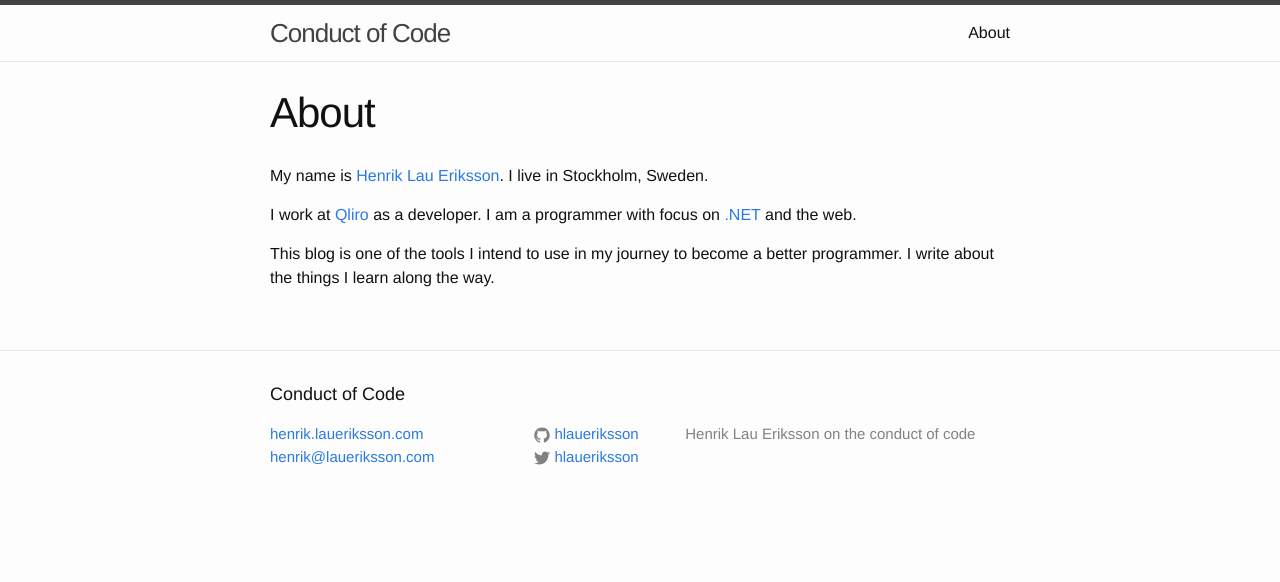
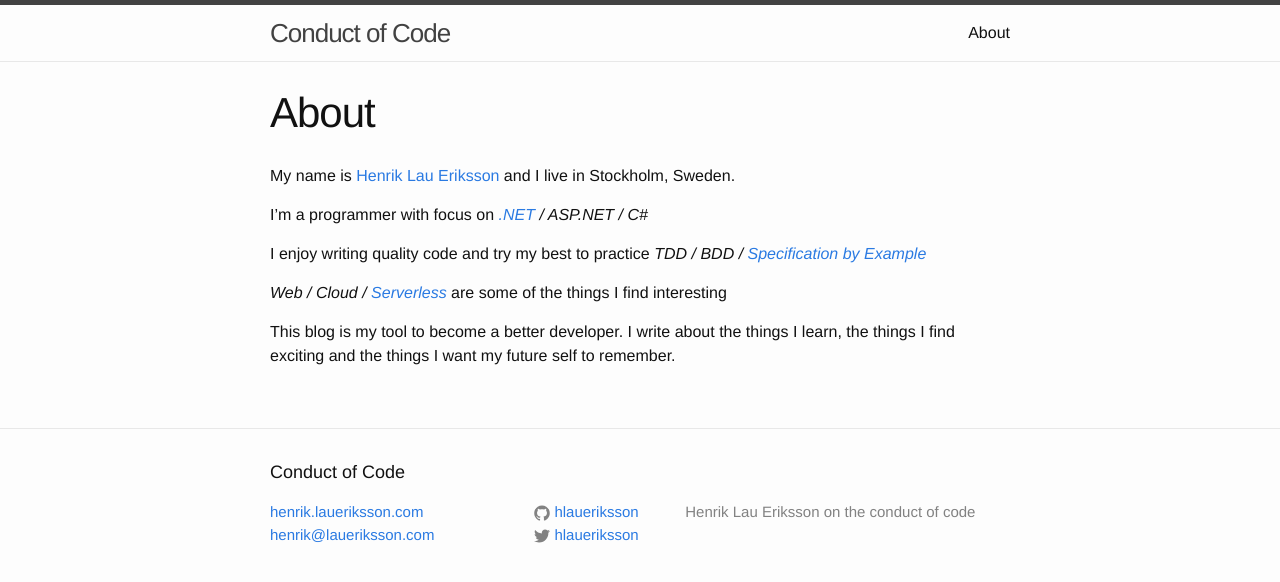
Before and after one commit to hlaueriksson/conductofcode.io, a Jekyll site: the page built from about.md, in a window 1280 px wide. Shown: the top 582 px of the page. Built offline with Jekyll 4.4.1, drawn with Linux system fonts in a browser that asks for light colours.

Commit message:
updated About

```diff
--- a/about.md
+++ b/about.md
@@ -9,8 +9,12 @@ image:
  height: 1200
 ---
 
-My name is [Henrik Lau Eriksson](http://henrik.laueriksson.com). I live in Stockholm, Sweden.
+My name is [Henrik Lau Eriksson](http://henrik.laueriksson.com) and I live in Stockholm, Sweden.
 
-I work at [Qliro](https://www.qliro.com) as a developer. I am a programmer with focus on [.NET](https://github.com/dotnet) and the web.
+I'm a programmer with focus on _[.NET](https://www.microsoft.com/net) / ASP.NET / C#_
 
-This blog is one of the tools I intend to use in my journey to become a better programmer. I write about the things I learn along the way.
+I enjoy writing quality code and try my best to practice _TDD / BDD / [Specification by Example](https://gojko.net/books/specification-by-example/)_
+
+_Web / Cloud / [Serverless](https://azure.microsoft.com/en-us/overview/serverless-computing/)_ are some of the things I find interesting
+
+This blog is my tool to become a better developer. I write about the things I learn, the things I find exciting and the things I want my future self to remember.
```
